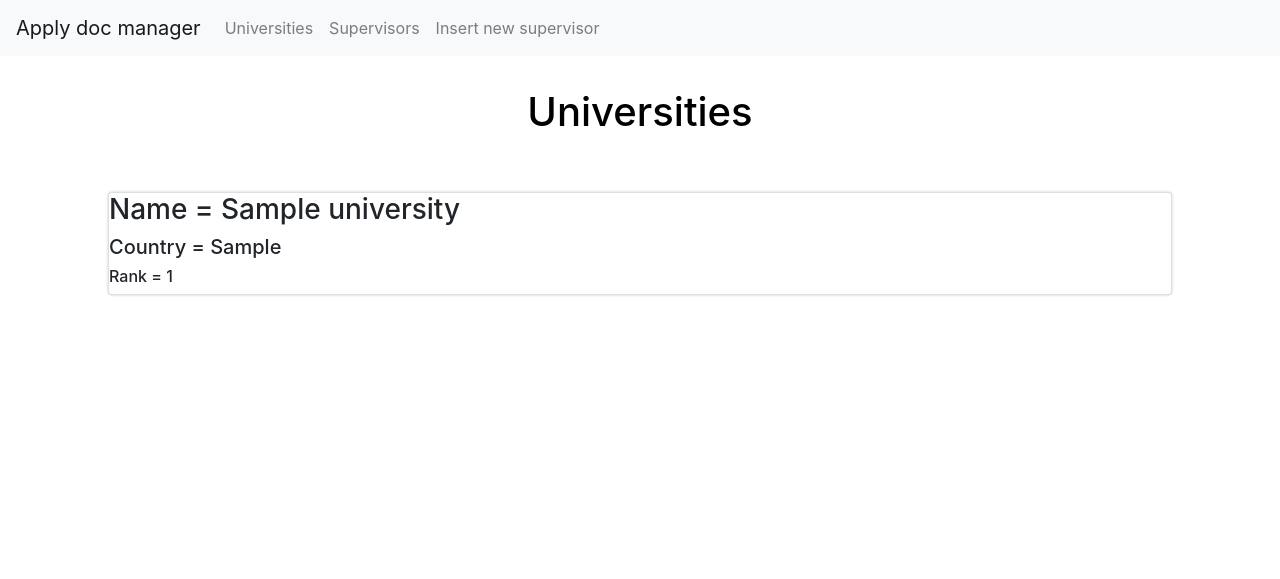
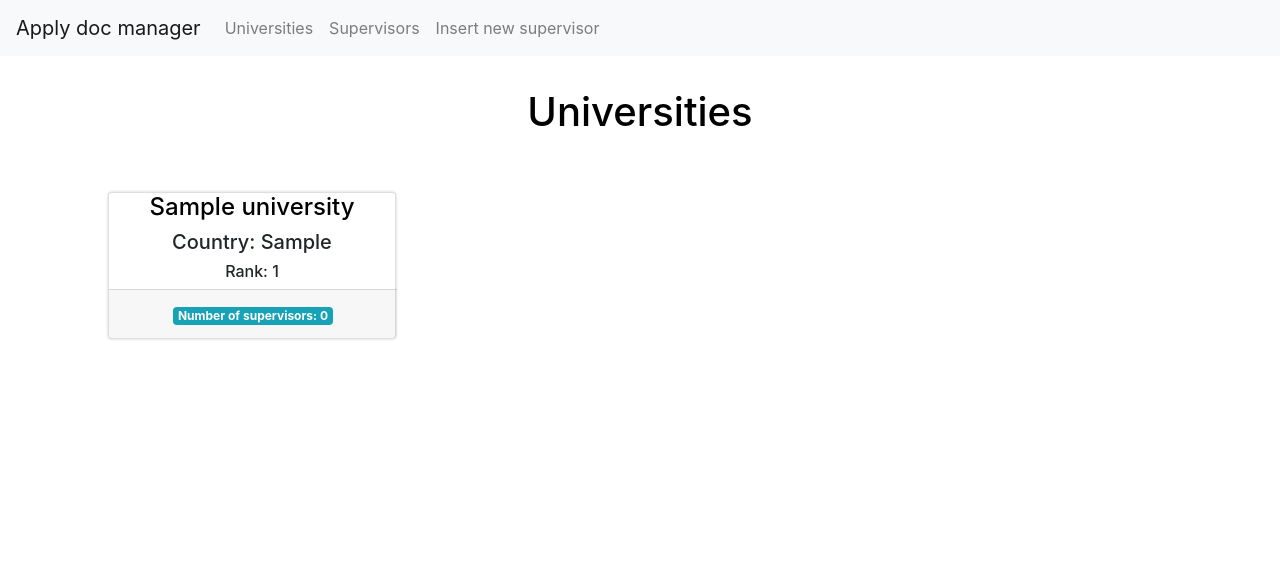
Before and after one commit to AminAlam/Apply-Doc-Manager, a Flask app: page /universities in a window 1280 px wide. Shown: the top 579 px of the page. Run offline with Flask 2, Linux system fonts and the light colour scheme; tables that the repository leaves empty hold one stand-in row (values such as "Sample post"); some libraries are stand-ins or nearby versions.

Commit message:
university page shows number of supervisors of each of the uni

```diff
--- a/web/api.py
+++ b/web/api.py
@@ -29,6 +29,10 @@ class WebApp():
             cursor = self.db_configs.conn.cursor()
             cursor.execute('SELECT * FROM universities')
             universities = cursor.fetchall()
+            for university_no in range(0,len(universities)):
+                cursor.execute("SELECT rowid FROM supervisors WHERE university = ?", (universities[university_no][0],))
+                num_supervisors = len(cursor.fetchall())
+                universities[university_no] = universities[university_no]+(num_supervisors, )
             return flask.render_template('universities.html', posts=universities)
 
         @app.route('/supervisors')
--- a/web/templates/universities.html
+++ b/web/templates/universities.html
@@ -7,12 +7,17 @@
     <div class="card-deck">
 
     {% for post in posts %}
-        <div class="card-block" style="margin: .5rem; margin-bottom: 1em; margin-top: 1em; width: 100%;">
-            <div class="CardMain card ">
-                    <h3> Name = {{ post[0] }}</h4>
-                    <h5> Country = {{post[1]}}</h6>
-                    <h6> Rank = {{post[2]}}</h6>
+
+        <div class="card-block" style="margin: .5rem; margin-bottom: 1em; margin-top: 1em">
+            <div class="CardMain card text-center" style="width: 18rem;">
+                <a>
+                    <h4 class="CardMain">{{post[0]}}</h4>
                 </a>
+                    <h5 class="CardMain">Country: {{ post[1] }}</h5>
+                    <h6 class="CardMain">Rank: {{ post[2] }}</h6>
+            <div class="card-footer" style="width: 18rem;">
+                <span class="badge badge-info">Number of supervisors: {{ post[3] }}</span>
+            </div>
             </div>
         </div>
         <hr>
```
